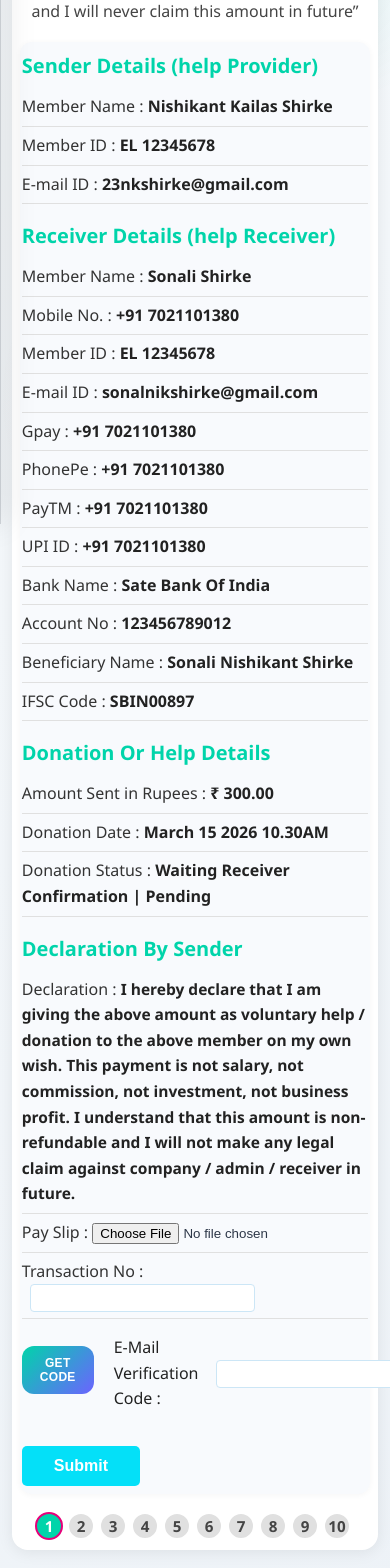
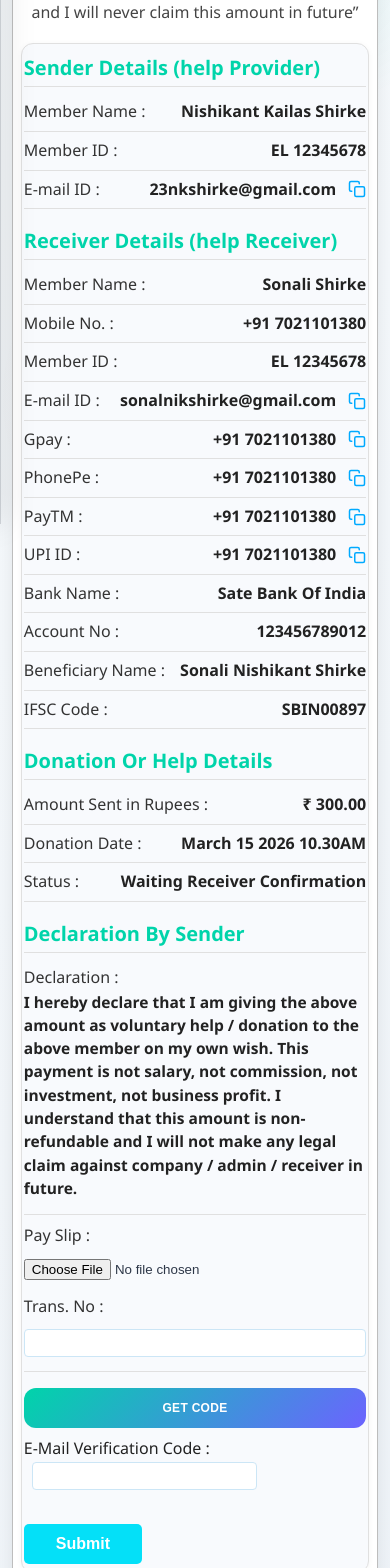
Before and after one commit to farhan-khan259/P2P-MLM, a React (Create React App) app: page /user/donations/given-help in a window 390 px wide. Shown: the part 320-1888 px from the top of the page. Built offline with nearby package versions, Linux system fonts and the light colour scheme.

Commit message:
feat: enhance GivenHelp component with copy functionality for email and payment details; improve layout and styling

```diff
--- a/src/Components/UserPanel/Donations/GivenHelp.css
+++ b/src/Components/UserPanel/Donations/GivenHelp.css
@@ -1,3 +1,41 @@
+.align-row {
+  display: flex;
+  align-items: center;
+  justify-content: space-between;
+}
+.help-info-value {
+  display: flex;
+  align-items: center;
+  gap: 4px;
+}
+
+.help-info-row21 {
+    justify-content: space-between;
+    align-items: center;
+    padding: 6px 0;
+    display: flex;
+    border-bottom: 1px solid #e0e0e0;
+}
+
+.help-info-row22 {
+    justify-content: space-between;
+    align-items: center;
+    padding: 6px 0;
+
+    border-bottom: 1px solid #e0e0e0;
+}
+.copy-icon {
+  transition: fill 0.2s, stroke 0.2s;
+}
+.copy-icon:hover {
+  stroke: #e6007a;
+}
+.copied-msg {
+  color: #43b649;
+  font-size: 0.95em;
+  margin-left: 6px;
+  font-weight: 500;
+}
 .given-help-container {
   max-width: 700px;
   margin: 32px auto;
@@ -6,6 +44,8 @@
   box-shadow: 0 2px 16px rgba(0,0,0,0.08);
   padding: 24px 16px;
   font-family: inherit;
+  border: 1px solid #bdbdbd;
+  margin-bottom: 32px;
 }
 .donation-title {
   background: var(--primary, #00aaff);
@@ -36,6 +76,7 @@
   padding: 18px 12px;
   margin-bottom: 18px;
   box-shadow: 0 1px 6px rgba(0,0,0,0.04);
+  border: 1px solid #e0e0e0;
 }
 .donation-section {
   margin-bottom: 16px;
@@ -45,6 +86,8 @@
   font-weight: 600;
   margin-bottom: 6px;
   font-size: 1.05rem;
+  border-bottom: 1px solid #e0e0e0;
+  padding-bottom: 2px;
 }
 .section-row {
   display: flex;
@@ -96,17 +139,19 @@
   font-weight: 500;
   color: #222;
 }
+/* Steps bar at the bottom, always */
 .rank-steps {
   display: flex;
-  flex-direction: column;
-  position: fixed;
-  right: 24px;
-  top: 120px;
+  flex-direction: row;
+  justify-content: center;
+  align-items: center;
   background: #fff;
   border-radius: 12px;
   box-shadow: 0 2px 12px rgba(0,0,0,0.07);
   padding: 10px 8px;
-  z-index: 10;
+  margin-top: 24px;
+  position: static;
+  width: 100%;
 }
 .rank-step {
   width: 36px;
@@ -134,9 +179,6 @@
     padding: 10px 2vw;
   }
   .rank-steps {
-    position: static;
-    flex-direction: row;
-    justify-content: center;
     margin-top: 18px;
     box-shadow: none;
     background: none;
@@ -162,9 +204,37 @@
     font-size: 1rem;
     padding: 7px 0;
   }
+
+  .verification-section {
+   display: block;
+   align-items: center;
+    gap: 10px;
+    margin-top: 10px;
+}
   .rank-step {
     width: 28px;
     height: 28px;
     font-size: 0.95rem;
   }
 }
+@media (max-width: 700px) {
+  .help-info-row21.pay-slip-row {
+    flex-direction: column;
+    align-items: flex-start;
+    gap: 8px;
+    padding: 8px 0;
+  }
+  .help-info-row21.pay-slip-row .help-info-label,
+  .help-info-row21.pay-slip-row .trans-label {
+    min-width: unset;
+    margin-bottom: 2px;
+    padding-right: 0;
+  }
+  .help-info-row21.pay-slip-row .pay-slip-input,
+  .help-info-row21.pay-slip-row .input-txn {
+    width: 100%;
+    max-width: 100%;
+    margin-left: 0;
+    margin-bottom: 6px;
+  }
+}
--- a/src/Components/UserPanel/Donations/GivenHelp.jsx
+++ b/src/Components/UserPanel/Donations/GivenHelp.jsx
@@ -1,9 +1,25 @@
-import React from "react";
+import React, { useState } from "react";
 import "./GivenHelp.css";
 import "../Payment/PaymentRequest/HelpInfo.css";
 
+
+// SVG Copy Icon
+const CopyIcon = ({ onClick }) => (
+  <svg
+    onClick={onClick}
+    xmlns="http://www.w3.org/2000/svg"
+    width="18" height="18" viewBox="0 0 24 24"
+    fill="none" stroke="#00aaff" strokeWidth="2" strokeLinecap="round" strokeLinejoin="round"
+    style={{ cursor: 'pointer', marginLeft: 8, verticalAlign: 'middle' }}
+    className="copy-icon"
+  >
+    <rect x="9" y="9" width="13" height="13" rx="2" ry="2"></rect>
+    <path d="M5 15H4a2 2 0 0 1-2-2V4a2 2 0 0 1 2-2h9a2 2 0 0 1 2 2v1" />
+  </svg>
+);
+
 const GivenHelp = () => {
-  // Placeholder data for demonstration
+  const [copied, setCopied] = useState("");
   const data = {
     sender: {
       name: "Nishikant Kailas Shirke",
@@ -27,9 +43,15 @@ const GivenHelp = () => {
     donation: {
       amount: 300,
       date: "March 15 2026 10.30AM",
-      status: "Waiting Receiver Confirmation | Pending"
+      status: "Waiting Receiver Confirmation"
     },
     declaration: `I hereby declare that I am giving the above amount as voluntary help / donation to the above member on my own wish. This payment is not salary, not commission, not investment, not business profit.\nI understand that this amount is non-refundable and I will not make any legal claim against company / admin / receiver in future.`
+  };
+
+  const handleCopy = (value, key) => {
+    navigator.clipboard.writeText(value);
+    setCopied(key);
+    setTimeout(() => setCopied(""), 1200);
   };
 
   return (
@@ -42,43 +64,67 @@ const GivenHelp = () => {
       <div className="donation-details-card">
         <div className="donation-section">
           <div className="section-title21">Sender Details (help Provider)</div>
-          <div className="help-info-row"><span className="help-info-label">Member Name :</span> <span className="help-info-value">{data.sender.name}</span></div>
-          <div className="help-info-row"><span className="help-info-label">Member ID :</span> <span className="help-info-value">{data.sender.id}</span></div>
-          <div className="help-info-row"><span className="help-info-label">E-mail ID :</span> <span className="help-info-value">{data.sender.email}</span></div>
+          <div className="help-info-row21"><span className="help-info-label">Member Name :</span> <span className="help-info-value">{data.sender.name}</span></div>
+          <div className="help-info-row21"><span className="help-info-label">Member ID :</span> <span className="help-info-value">{data.sender.id}</span></div>
+          <div className="help-info-row21 align-row"><span className="help-info-label">E-mail ID :</span> <span className="help-info-value">{data.sender.email}
+            <CopyIcon onClick={() => handleCopy(data.sender.email, 'sender-email')} />
+            {copied === 'sender-email' && <span className="copied-msg">Copied!</span>}
+          </span></div>
         </div>
         <div className="donation-section">
           <div className="section-title21">Receiver Details (help Receiver)</div>
-          <div className="help-info-row"><span className="help-info-label">Member Name :</span> <span className="help-info-value">{data.receiver.name}</span></div>
-          <div className="help-info-row"><span className="help-info-label">Mobile No. :</span> <span className="help-info-value">{data.receiver.mobile}</span></div>
-          <div className="help-info-row"><span className="help-info-label">Member ID :</span> <span className="help-info-value">{data.receiver.id}</span></div>
-          <div className="help-info-row"><span className="help-info-label">E-mail ID :</span> <span className="help-info-value">{data.receiver.email}</span></div>
-          <div className="help-info-row"><span className="help-info-label">Gpay :</span> <span className="help-info-value">{data.receiver.gpay}</span></div>
-          <div className="help-info-row"><span className="help-info-label">PhonePe :</span> <span className="help-info-value">{data.receiver.phonepe}</span></div>
-          <div className="help-info-row"><span className="help-info-label">PayTM :</span> <span className="help-info-value">{data.receiver.paytm}</span></div>
-          <div className="help-info-row"><span className="help-info-label">UPI ID :</span> <span className="help-info-value">{data.receiver.upi}</span></div>
-          <div className="help-info-row"><span className="help-info-label">Bank Name :</span> <span className="help-info-value">{data.receiver.bank}</span></div>
-          <div className="help-info-row"><span className="help-info-label">Account No :</span> <span className="help-info-value">{data.receiver.account}</span></div>
-          <div className="help-info-row"><span className="help-info-label">Beneficiary Name :</span> <span className="help-info-value">{data.receiver.beneficiary}</span></div>
-          <div className="help-info-row"><span className="help-info-label">IFSC Code :</span> <span className="help-info-value">{data.receiver.ifsc}</span></div>
+          <div className="help-info-row21"><span className="help-info-label">Member Name :</span> <span className="help-info-value">{data.receiver.name}</span></div>
+          <div className="help-info-row21"><span className="help-info-label">Mobile No. :</span> <span className="help-info-value">{data.receiver.mobile}</span></div>
+          <div className="help-info-row21"><span className="help-info-label">Member ID :</span> <span className="help-info-value">{data.receiver.id}</span></div>
+          <div className="help-info-row21 align-row"><span className="help-info-label">E-mail ID :</span> <span className="help-info-value">{data.receiver.email}
+            <CopyIcon onClick={() => handleCopy(data.receiver.email, 'receiver-email')} />
+            {copied === 'receiver-email' && <span className="copied-msg">Copied!</span>}
+          </span></div>
+          <div className="help-info-row21 align-row"><span className="help-info-label">Gpay :</span> <span className="help-info-value">{data.receiver.gpay}
+            <CopyIcon onClick={() => handleCopy(data.receiver.gpay, 'gpay')} />
+            {copied === 'gpay' && <span className="copied-msg">Copied!</span>}
+          </span></div>
+          <div className="help-info-row21 align-row"><span className="help-info-label">PhonePe :</span> <span className="help-info-value">{data.receiver.phonepe}
+            <CopyIcon onClick={() => handleCopy(data.receiver.phonepe, 'phonepe')} />
+            {copied === 'phonepe' && <span className="copied-msg">Copied!</span>}
+          </span></div>
+          <div className="help-info-row21 align-row"><span className="help-info-label">PayTM :</span> <span className="help-info-value">{data.receiver.paytm}
+            <CopyIcon onClick={() => handleCopy(data.receiver.paytm, 'paytm')} />
+            {copied === 'paytm' && <span className="copied-msg">Copied!</span>}
+          </span></div>
+          <div className="help-info-row21 align-row"><span className="help-info-label">UPI ID :</span> <span className="help-info-value">{data.receiver.upi}
+            <CopyIcon onClick={() => handleCopy(data.receiver.upi, 'upi')} />
+            {copied === 'upi' && <span className="copied-msg">Copied!</span>}
+          </span></div>
+          <div className="help-info-row21"><span className="help-info-label">Bank Name :</span> <span className="help-info-value">{data.receiver.bank}</span></div>
+          <div className="help-info-row21"><span className="help-info-label">Account No :</span> <span className="help-info-value">{data.receiver.account}</span></div>
+          <div className="help-info-row21"><span className="help-info-label">Beneficiary Name :</span> <span className="help-info-value">{data.receiver.beneficiary}</span></div>
+          <div className="help-info-row21"><span className="help-info-label">IFSC Code :</span> <span className="help-info-value">{data.receiver.ifsc}</span></div>
         </div>
         <div className="donation-section">
           <div className="section-title21">Donation Or Help Details</div>
-          <div className="help-info-row"><span className="help-info-label">Amount Sent in Rupees :</span> <span className="help-info-value amount">₹ {data.donation.amount}.00</span></div>
-          <div className="help-info-row"><span className="help-info-label">Donation Date :</span> <span className="help-info-value">{data.donation.date}</span></div>
-          <div className="help-info-row"><span className="help-info-label">Donation Status :</span> <span className="help-info-value">{data.donation.status}</span></div>
+          <div className="help-info-row21"><span className="help-info-label">Amount Sent in Rupees :</span> <span className="help-info-value amount">₹ {data.donation.amount}.00</span></div>
+          <div className="help-info-row21"><span className="help-info-label">Donation Date :</span> <span className="help-info-value">{data.donation.date}</span></div>
+          <div className="help-info-row21"><span className="help-info-label">Status :</span> <span className="help-info-value">{data.donation.status}</span></div>
         </div>
         <div className="donation-section">
           <div className="section-title21">Declaration By Sender</div>
-          <div className="help-info-row"><span className="help-info-label">Declaration :</span> <span className="help-info-value declaration-text">{data.declaration}</span></div>
-          <div className="help-info-row"><span className="help-info-label">Pay Slip :</span> <input type="file" /></div>
-          <div className="help-info-row"><span className="help-info-label">Transaction No :</span> <input type="text" className="input-txn" /></div>
+          <div className="help-info-row22"><span className="help-info-label">Declaration :</span> <span className="help-info-value declaration-text">{data.declaration}</span></div>
+          <div className="help-info-row21 pay-slip-row">
+            <span className="help-info-label">Pay Slip :</span>
+            <input type="file" className="pay-slip-input" />
+            <span className="help-info-label trans-label">Trans. No :</span>
+            <input type="text" className="input-txn" />
+          </div>
         </div>
         <div className="donation-section verification-section">
           <button className="user-btn-blue">Get Code</button>
           <span className="verification-label">E-Mail Verification Code :</span>
           <input type="text" className="input-code" />
         </div>
-        <button className="help-submit-btn">Submit</button>
+        <div className="submit-row">
+          <button className="help-submit-btn">Submit</button>
+        </div>
       </div>
       <div className="rank-steps">
         {[...Array(10)].map((_, i) => (
```
